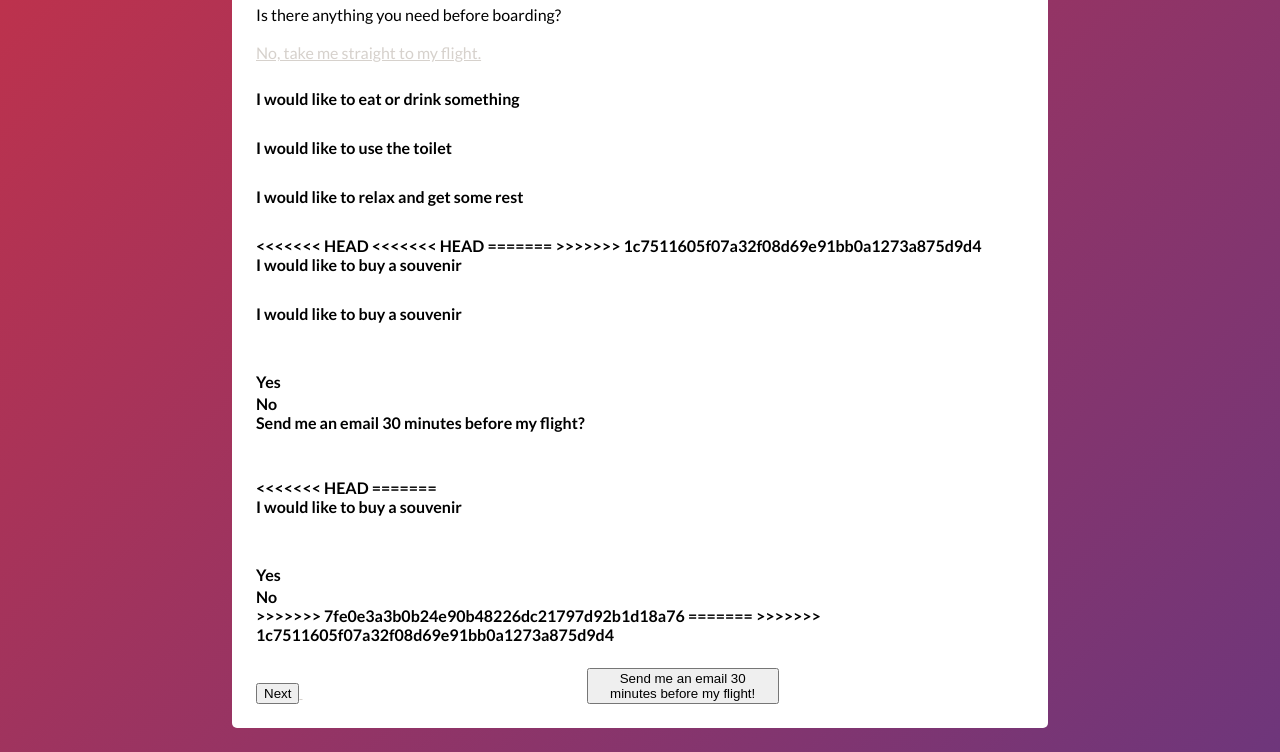
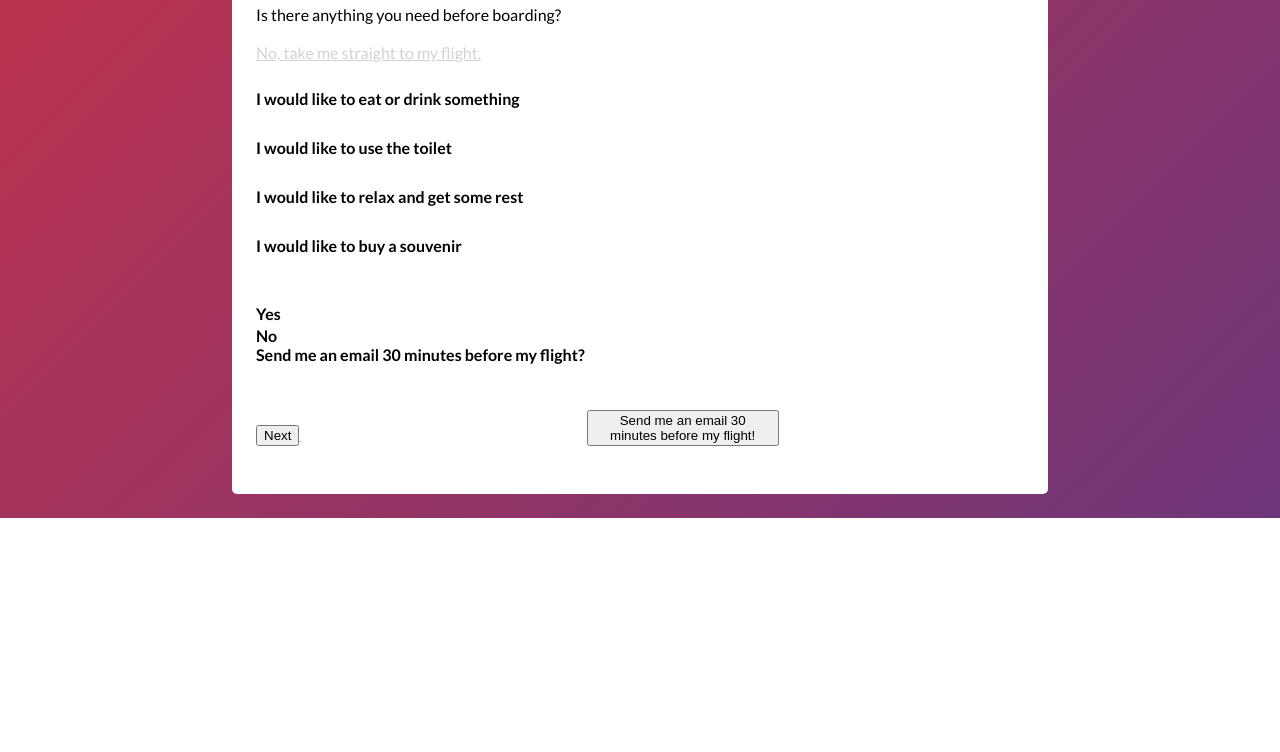
Before and after one commit to marikalam/changi, a Flask app: template templates/form_action.html in a window 1280 px wide. Shown: the part 531-1283 px from the top of the page. After the commit the page ends 1049 px from the top, so only its background shows below. Run offline with Flask 2, Linux system fonts and the light colour scheme; the template is opened without the code that fills it, so the values that code supplies are empty.

Commit message:
form action fix

```diff
--- a/templates/form_action.html
+++ b/templates/form_action.html
@@ -100,15 +100,6 @@
               <input type="radio" id="rest">
               <label for="rest">I would like to relax and get some rest</label><br>
 
-               <input type="radio" id="souvenir">
-<<<<<<< HEAD
-<<<<<<< HEAD
-=======
-
->>>>>>> 1c7511605f07a32f08d69e91bb0a1273a875d9d4
-              <label for="souvenir">I would like to buy a souvenir</label><br>
-
-
               <input type="radio" id="souvenir">
               <label for="souvenir">I would like to buy a souvenir</label><br><br>
 
@@ -117,18 +108,7 @@
             <input type="radio" name="gender" value="no">No
              <label for="souvenir">Send me an email 30 minutes before my flight?</label><br><br>
 
-<<<<<<< HEAD
-=======
-              <label for="souvenir">I would like to buy a souvenir</label><br><br>
 
-
-            <input type="radio" name="gender" value="yes" checked> Yes<br>
-            <input type="radio" name="gender" value="no"> No<br>
->>>>>>> 7fe0e3a3b0b24e90b48226dc21797d92b1d18a76
-
-=======
->>>>>>> 1c7511605f07a32f08d69e91bb0a1273a875d9d4
-            </form>
 
              <a href="/beforeBoarding" >
                 <button>Next</button>
```
